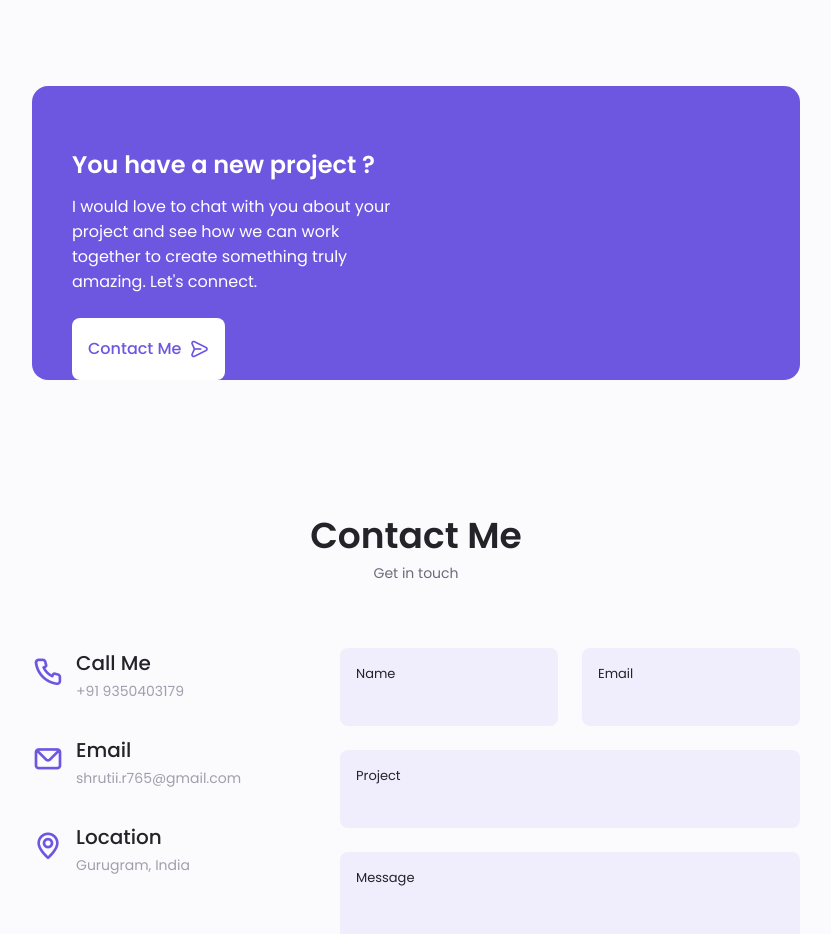
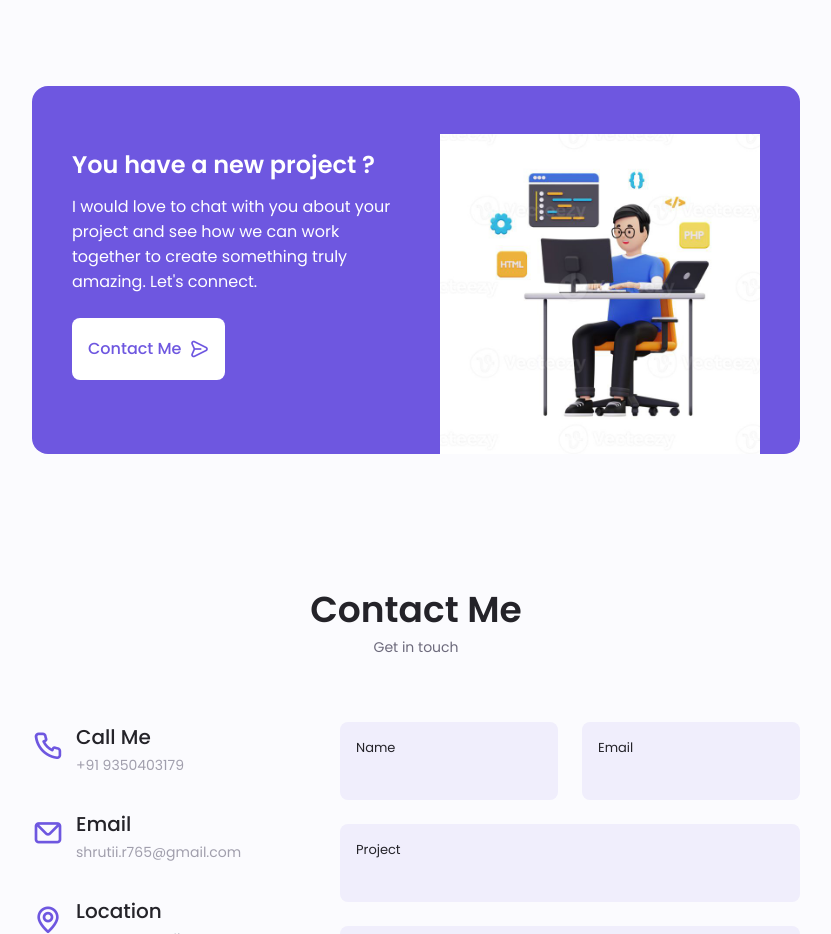
Before and after one commit to ShrutiRajput/Portfolio, a plain HTML site: page index.html in a window 1280 px wide. Shown: the part 3060-3994 px from the top of the page, without its empty margins (224-1055 px from the left). Drawn offline with nearby package versions, Linux system fonts and the light colour scheme; the site is published under a folder, as on GitHub Pages, so addresses that start at the root find nothing.

Commit message:
Update index.html

```diff
--- a/index.html
+++ b/index.html
@@ -408,7 +408,7 @@
           </a>
         </div>
 
-        <img src="/assets/img/travel-pic3.png" alt="" class="project__img" />
+        <img src="assets/img/travel-pic3.png" alt="" class="project__img" />
       </div>
     </div>
   </section>
```
